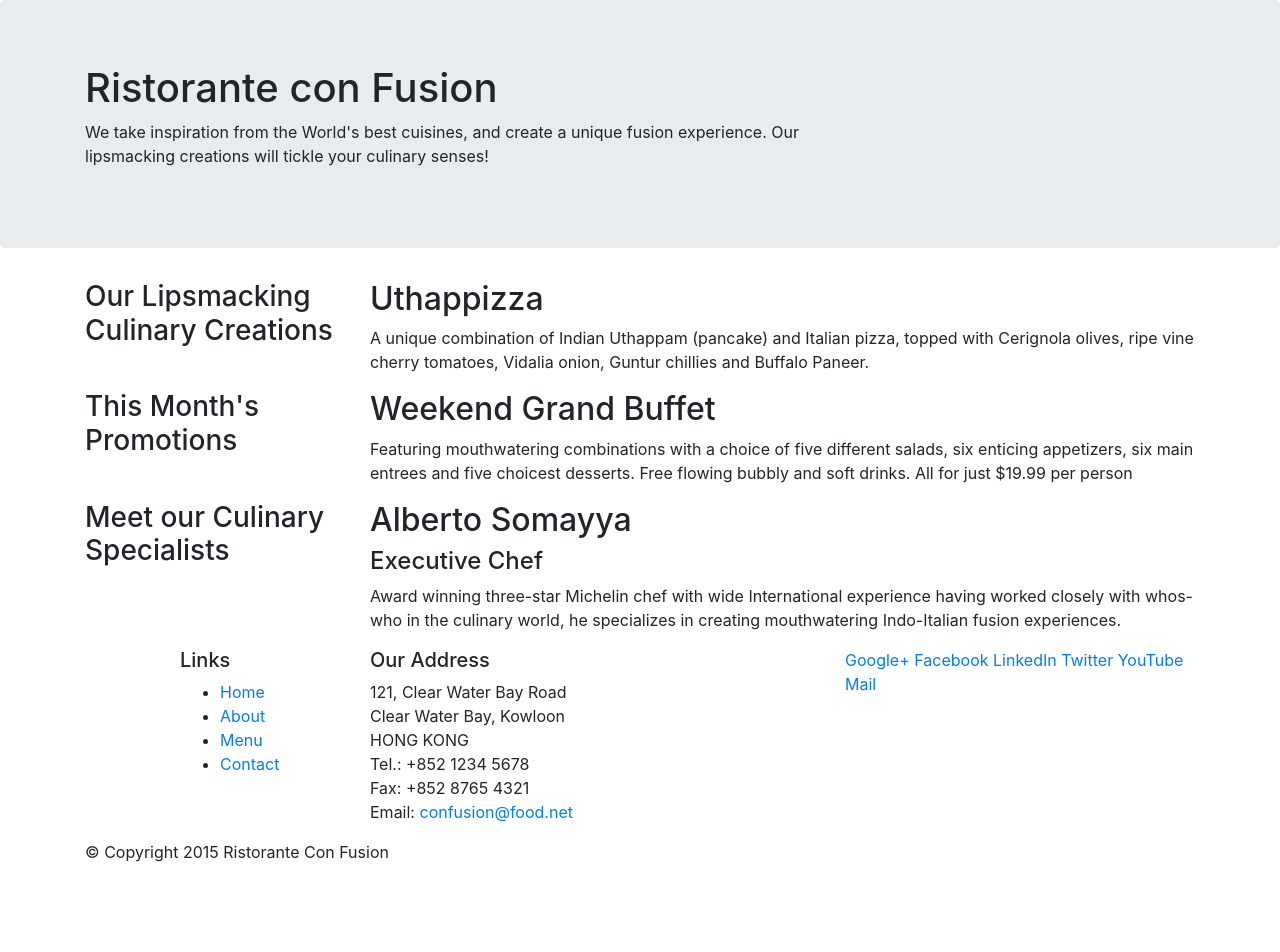
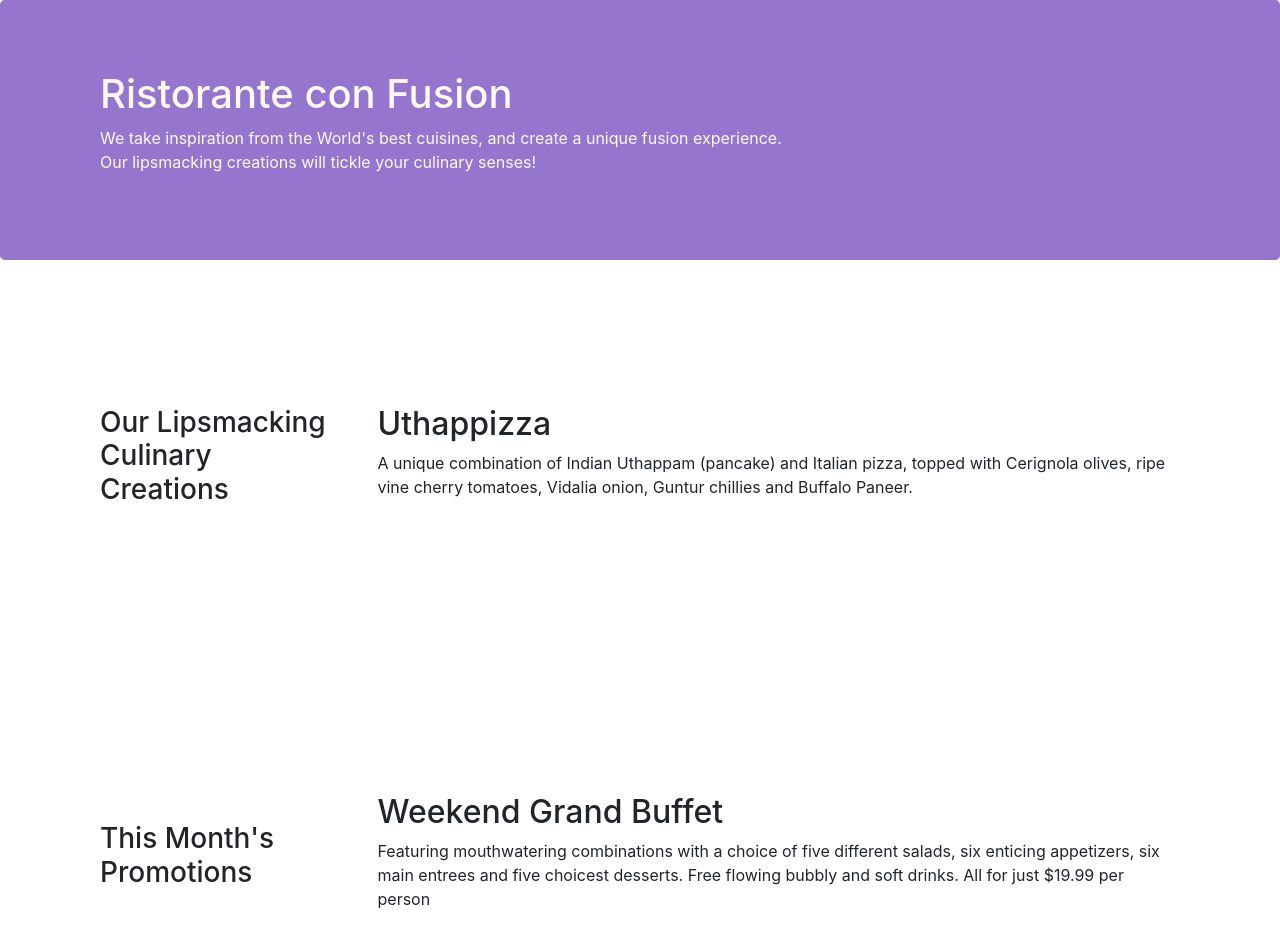
Before and after one commit to alivabharati/course1, a website: page index.html in a window 1280 px wide. Shown: the top 952 px of the page. Before the commit the page ends 880 px from the top, so only its background shows below. Drawn offline with nearby package versions, Linux system fonts and the light colour scheme.

Commit message:
first commit of aboutus page

```diff
--- /dev/null
+++ b/css/style.css
@@ -0,0 +1,32 @@
+.row-header {
+    margin: 0px auto;
+    padding: opx auto;
+}
+
+.row-content {
+    margin: 0px auto;
+    padding: 50px 0px 50px 0px;
+    border-bottom: 0px ridge;
+    min-height: 400px;
+
+}
+
+.footer {
+    background-color:#D1C4E9;
+    margin: 0px auto;
+    padding: 20px 0px 20px 0px;
+}
+
+.jumbotron {
+    padding: 70px 30px 70px 30px;
+    margin: 0px auto;
+    background-color: #9575CD;
+    color: floralwhite
+
+}
+
+address{
+    font-size:80%;
+    margin: 0px;
+    color: #0f0f0f;
+}
--- a/index.html
+++ b/index.html
@@ -9,6 +9,7 @@
 
     <!-- Bootstrap CSS -->
     <link rel="stylesheet" href="node_modules/bootstrap/dist/css/bootstrap.min.css">
+    <link rel="stylesheet" href="css/style.css">
     <title>Ristorante Con Fusion</title>
 </head>
 
@@ -16,7 +17,7 @@
 
     <header class="jumbotron">
         <div class="container">
-            <div class="row">
+            <div class="row row-header">
                 <div class="col-12 col-sm-8">
                     <h1>Ristorante con Fusion</h1>
                     <p>We take inspiration from the World's best cuisines, and create a unique fusion experience. Our lipsmacking creations will tickle your culinary senses!</p>
@@ -28,18 +29,18 @@
     </header>
 
     <div class="container">
-        <div class="row">
-            <div class="col-sm-4 push-sm-8 col-md-3 push-md-9">
+        <div class="row row-content align-items-center">
+            <div class="col-sm-4  col-md-3 flex-last">
                 <h3>Our Lipsmacking Culinary Creations</h3>
             </div>
-            <div class="col-sm pull-sm-4 col-md pull-md-3">
+            <div class="col-sm  col-md flex-first">
                 <h2>Uthappizza</h2>
                 <p>A unique combination of Indian Uthappam (pancake) and Italian pizza, topped with Cerignola olives, ripe vine cherry tomatoes, Vidalia onion, Guntur chillies and Buffalo Paneer.</p>
             </div>
         </div>
 
 
-        <div class="row">
+        <div class="row row-content align-items-center">
             <div class="col-sm-4 col-md-3">
                 <h3>This Month's Promotions</h3>
             </div>
@@ -49,11 +50,11 @@
             </div>
         </div>
 
-        <div class="row">
-            <div class="col-sm-4 push-sm-8 col-md-3 push-md-9">
+        <div class="row row-content align-items-center">
+            <div class="col-sm-4 col-md-3 flex-last">
                 <h3>Meet our Culinary Specialists</h3>
             </div>
-            <div class="col-sm pull-sm-4 col-md pull-md-3">
+            <div class="col-sm  col-md flex-first">
                 <h2>Alberto Somayya</h2>
                 <h4>Executive Chef</h4>
                 <p>Award winning three-star Michelin chef with wide International experience having worked closely with whos-who in the culinary world, he specializes in creating mouthwatering Indo-Italian fusion experiences. </p>
@@ -61,12 +62,12 @@
         </div>
     </div>
 
-    <footer>
+    <footer class="footer">
         <div class="container">
             <div class="row">
                 <div class="col-5 offset-1 col-sm-2">
                     <h5>Links</h5>
-                    <ul>
+                    <ul class="list-unstyled">
                         <li><a href="#">Home</a></li>
                         <li><a href="#">About</a></li>
                         <li><a href="#">Menu</a></li>
@@ -84,8 +85,8 @@
 		              Email: <a href="mailto:confusion@food.net">confusion@food.net</a>
 		           </address>
                 </div>
-                <div class="col col-sm-4">
-                    <div>
+                <div class="col col-sm-4 align-self-center">
+                    <div style="text-align:center">
                         <a href="http://google.com/+">Google+</a>
                         <a href="http://www.facebook.com/profile.php?id=">Facebook</a>
                         <a href="http://www.linkedin.com/in/">LinkedIn</a>
@@ -95,8 +96,8 @@
                     </div>
                 </div>
            </div>
-           <div class="row">
-                <div class="col-auto">
+           <div class="row justify-content-center">
+                <div class="col-auto ">
                     <p>© Copyright 2015 Ristorante Con Fusion</p>
                 </div>
            </div>
```
Also changed, not shown: aboutus.html (added, +113 -0 lines).
